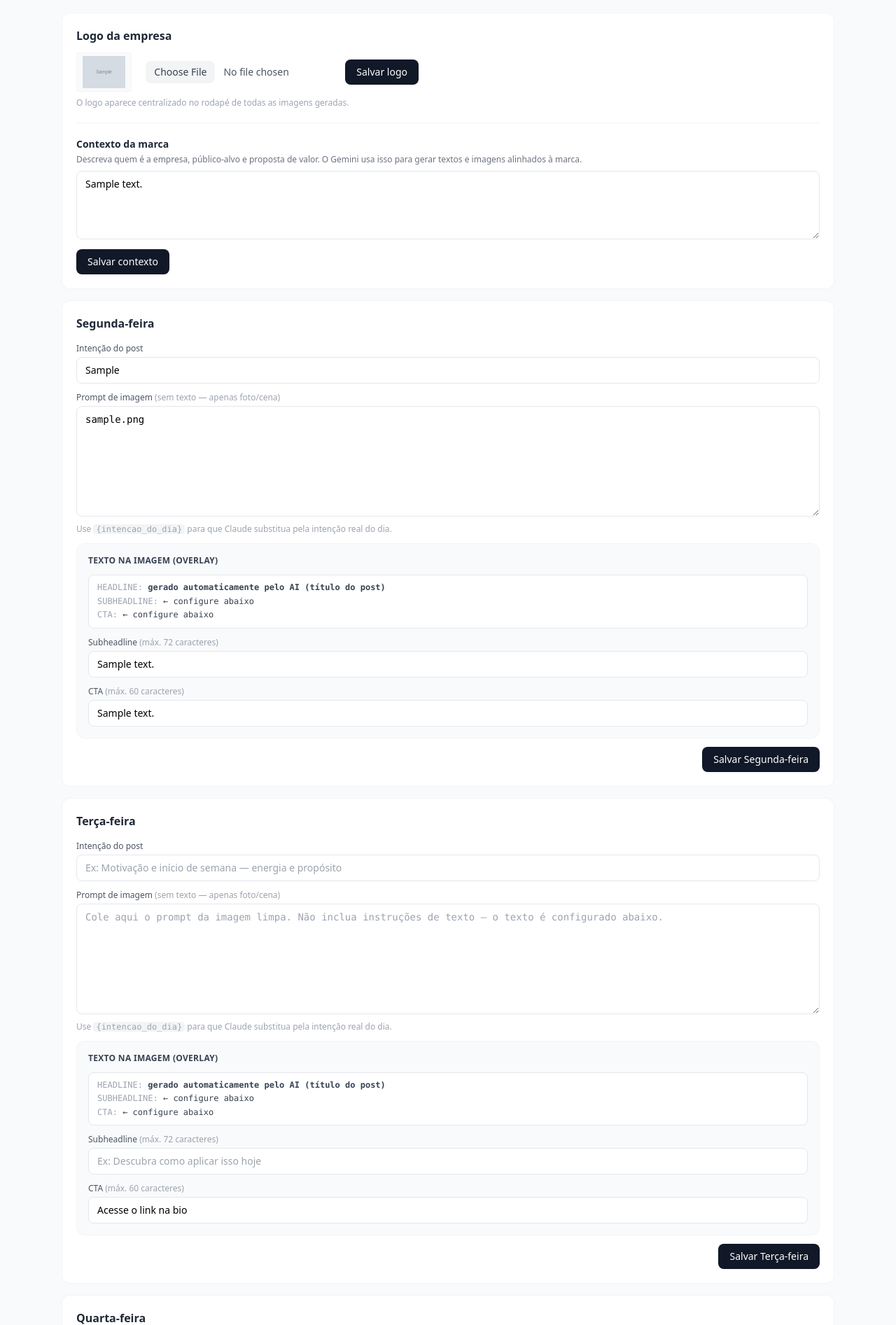
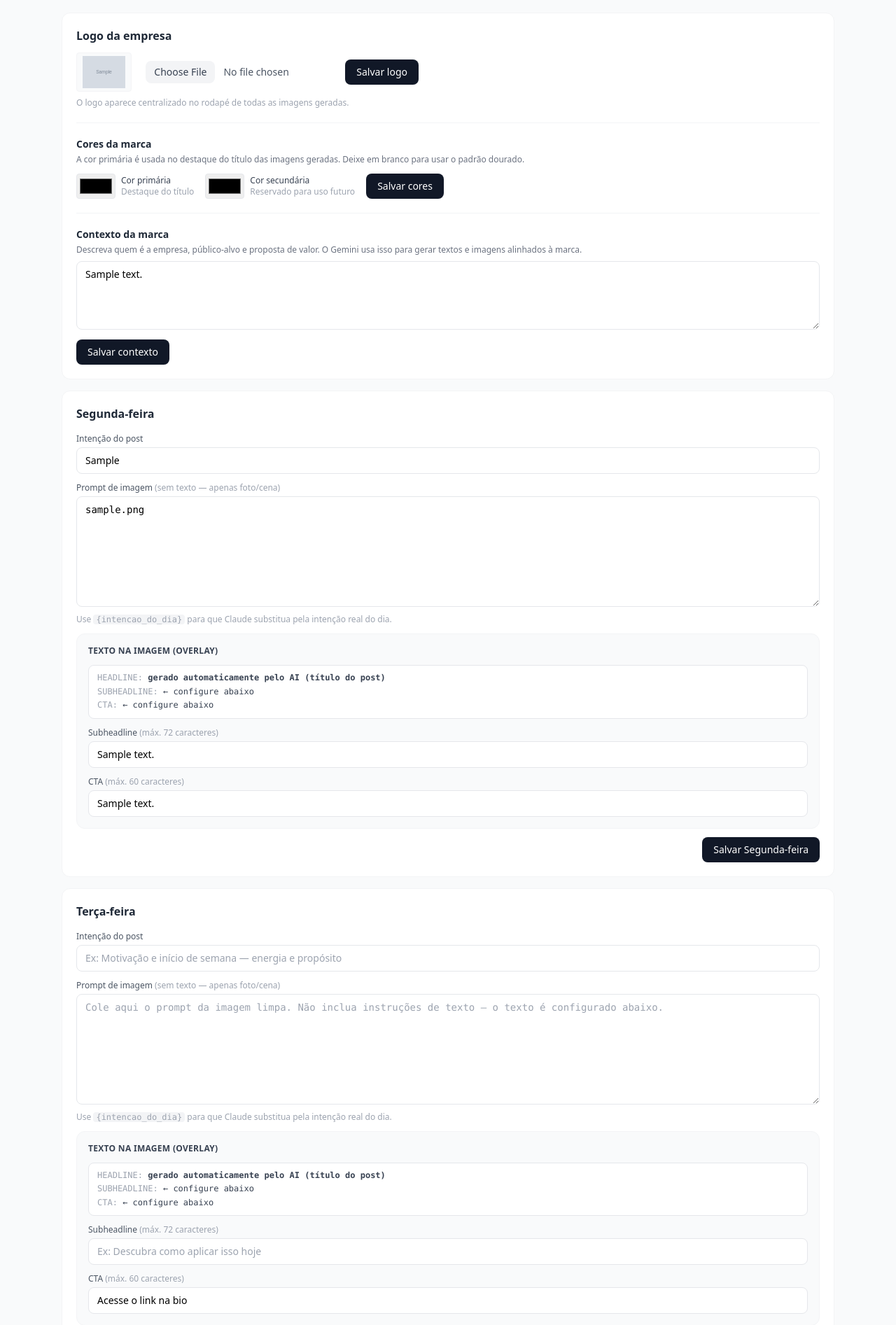
Before and after one commit to sergiorosa-afk/neuroorganic, a Flask app: page /prompts?cliente_id=1 in a window 1280 px wide. Shown: the part 139-2032 px from the top of the page at 70% size. Run offline with Flask 3, Linux system fonts and the light colour scheme; a user stored in the database is signed in; tables that the repository leaves empty hold one stand-in row (values such as "Sample post"); grey boxes marked "Sample" are stand-in pictures; some libraries are stand-ins or nearby versions.

Commit message:
feat: cores da marca por cliente no overlay das imagens

```diff
--- a/app.py
+++ b/app.py
@@ -322,6 +322,19 @@ def salvar_contexto(cliente_id):
     cliente.contexto = request.form.get('contexto', '').strip()
     db.session.commit()
     flash('Contexto da marca salvo com sucesso.', 'success')
+    return redirect(url_for('admin_prompts'))
+
+
+@app.route('/cliente/<int:cliente_id>/cores', methods=['POST'])
+@login_required
+def salvar_cores(cliente_id):
+    if not current_user.is_admin and current_user.cliente_id != cliente_id:
+        abort(403)
+    cliente = Cliente.query.get_or_404(cliente_id)
+    cliente.cor_primaria = request.form.get('cor_primaria', '').strip() or None
+    cliente.cor_secundaria = request.form.get('cor_secundaria', '').strip() or None
+    db.session.commit()
+    flash('Cores da marca salvas com sucesso.', 'success')
     return redirect(url_for('admin_prompts'))
 
 
--- a/models.py
+++ b/models.py
@@ -13,6 +13,8 @@ class Cliente(db.Model):
     make_webhook_url = db.Column(db.Text)
     gemini_api_key = db.Column(db.Text)
     logo_url = db.Column(db.Text)
+    cor_primaria = db.Column(db.String(7))   # ex: #760e0e
+    cor_secundaria = db.Column(db.String(7)) # ex: #fd8e16
     planejamento_texto = db.Column(db.Text, default='')
     contexto = db.Column(db.Text, default='')
     ativo = db.Column(db.Boolean, default=True)
--- a/templates/admin/prompts.html
+++ b/templates/admin/prompts.html
@@ -30,6 +30,36 @@
     {% if cliente_sel.logo_url %}
     <p class="text-xs text-gray-400 mt-2">O logo aparece centralizado no rodapé de todas as imagens geradas.</p>
     {% endif %}
+
+    <!-- Cores da marca -->
+    <form method="POST" action="{{ url_for('salvar_cores', cliente_id=cliente_sel.id) }}" class="mt-5 pt-5 border-t border-gray-100">
+        <label class="block text-sm font-semibold text-gray-800 mb-1">Cores da marca</label>
+        <p class="text-xs text-gray-500 mb-3">A cor primária é usada no destaque do título das imagens geradas. Deixe em branco para usar o padrão dourado.</p>
+        <div class="flex items-center gap-4">
+            <div class="flex items-center gap-2">
+                <input type="color" name="cor_primaria"
+                    value="{{ cliente_sel.cor_primaria or '#f5a623' }}"
+                    class="h-9 w-14 rounded border border-gray-200 cursor-pointer p-0.5">
+                <div>
+                    <div class="text-xs font-medium text-gray-700">Cor primária</div>
+                    <div class="text-xs text-gray-400">Destaque do título</div>
+                </div>
+            </div>
+            <div class="flex items-center gap-2">
+                <input type="color" name="cor_secundaria"
+                    value="{{ cliente_sel.cor_secundaria or '#ffffff' }}"
+                    class="h-9 w-14 rounded border border-gray-200 cursor-pointer p-0.5">
+                <div>
+                    <div class="text-xs font-medium text-gray-700">Cor secundária</div>
+                    <div class="text-xs text-gray-400">Reservado para uso futuro</div>
+                </div>
+            </div>
+            <button type="submit"
+                class="px-4 py-2 bg-gray-900 text-white text-sm rounded-lg hover:bg-gray-700 transition whitespace-nowrap">
+                Salvar cores
+            </button>
+        </div>
+    </form>
 
     <form method="POST" action="{{ url_for('salvar_contexto', cliente_id=cliente_sel.id) }}" class="mt-5 pt-5 border-t border-gray-100">
         <label class="block text-sm font-semibold text-gray-800 mb-1">Contexto da marca</label>
```
Also changed, not shown: generate.py (+14 -6 lines), 1 other file.
